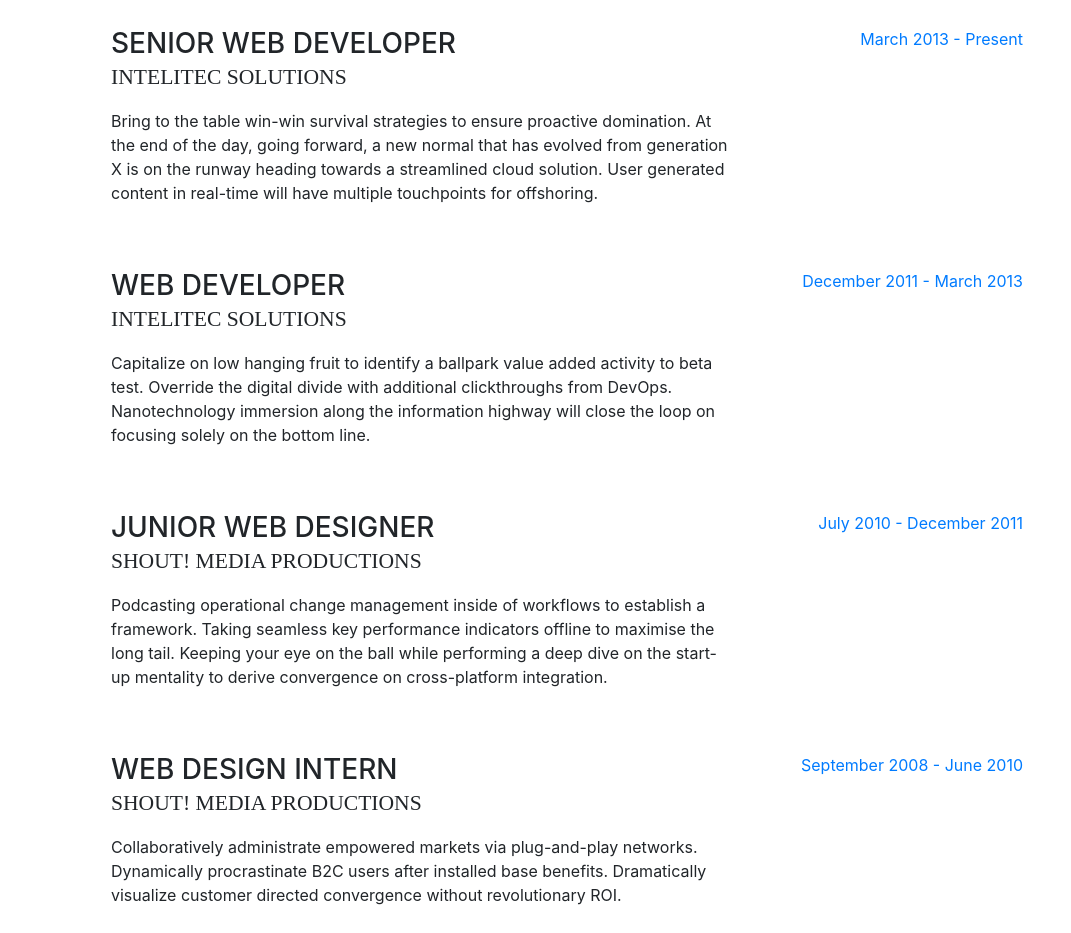
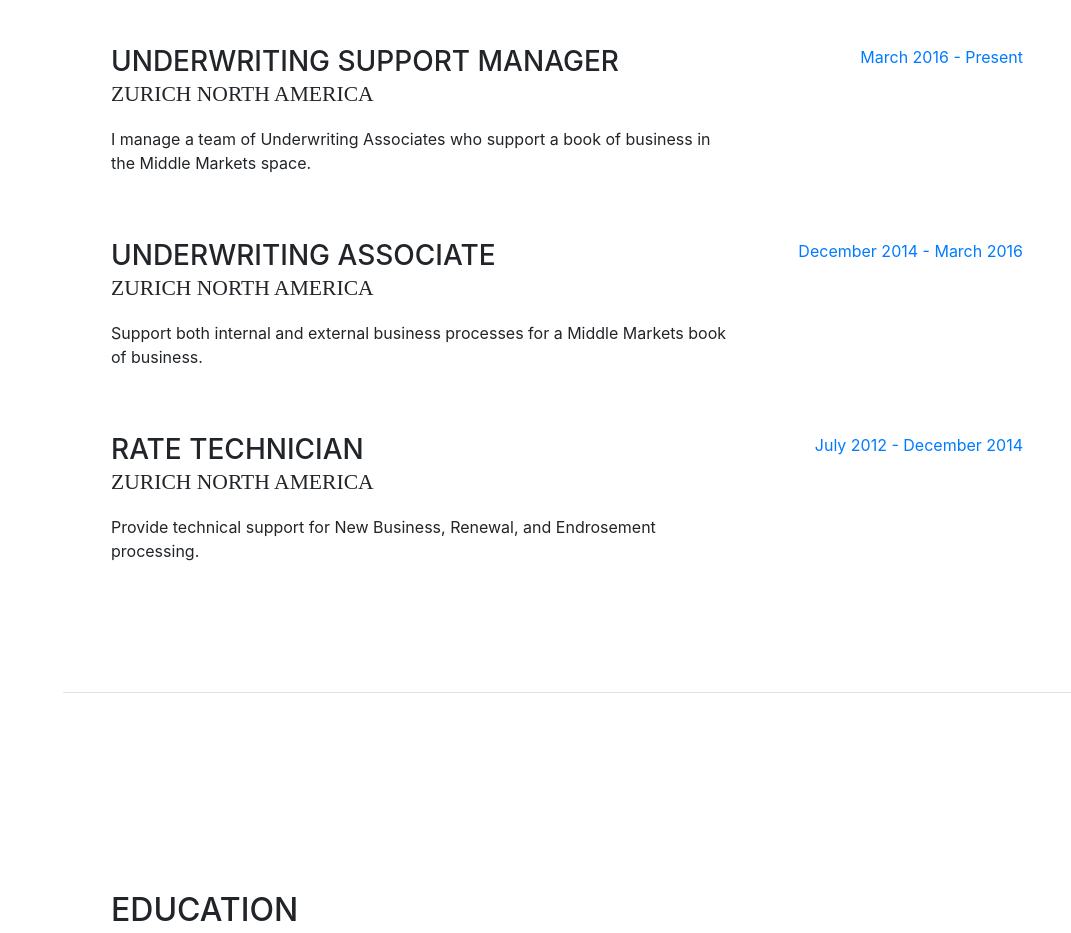
Before and after one commit to tylerversgrove/tylerversgrove.github.io, a website with bundled scripts: page index.html in a window 1280 px wide. Shown: the part 907-1840 px from the top of the page, without its empty margins (209-1280 px from the left). Built offline with nearby package versions, Linux system fonts and the light colour scheme; a web font is replaced by a local one.

Commit message:
Added maps, updated Experience Section
SSIA

```diff
--- a/index.html
+++ b/index.html
@@ -71,7 +71,7 @@
           <div class="subheading mb-5">4846 N Bell Ave #3 · Chicago, IL 60625 · (847) 977-1420 ·
             <a href="mailto:name@email.com">tyler.versgrove@gmail.com</a>
           </div>
-          <p class="mb-5">I am experienced in leveraging agile frameworks to provide a robust synopsis for high level overviews. Iterative approaches to corporate strategy foster collaborative thinking to further the overall value proposition.</p>
+          <p class="mb-5">I am an experienced commercial insurance professional specializing in Property and Casualty lines.</p>
           <ul class="list-inline list-social-icons mb-0">
             <li class="list-inline-item">
               <a href="#">
@@ -115,47 +115,38 @@
 
           <div class="resume-item d-flex flex-column flex-md-row mb-5">
             <div class="resume-content mr-auto">
-              <h3 class="mb-0">Senior Web Developer</h3>
-              <div class="subheading mb-3">Intelitec Solutions</div>
-              <p>Bring to the table win-win survival strategies to ensure proactive domination. At the end of the day, going forward, a new normal that has evolved from generation X is on the runway heading towards a streamlined cloud solution. User generated content in real-time will have multiple touchpoints for offshoring.</p>
+              <h3 class="mb-0">Underwriting Support Manager</h3>
+              <div class="subheading mb-3">Zurich North America</div>
+              <p>I manage a team of Underwriting Associates who support a book of business in the Middle Markets space.</p>
             </div>
             <div class="resume-date text-md-right">
-              <span class="text-primary">March 2013 - Present</span>
+              <span class="text-primary">March 2016 - Present</span>
             </div>
           </div>
 
           <div class="resume-item d-flex flex-column flex-md-row mb-5">
             <div class="resume-content mr-auto">
-              <h3 class="mb-0">Web Developer</h3>
-              <div class="subheading mb-3">Intelitec Solutions</div>
-              <p>Capitalize on low hanging fruit to identify a ballpark value added activity to beta test. Override the digital divide with additional clickthroughs from DevOps. Nanotechnology immersion along the information highway will close the loop on focusing solely on the bottom line.</p>
+              <h3 class="mb-0">Underwriting Associate</h3>
+              <div class="subheading mb-3">Zurich North America</div>
+              <p>Support both internal and external business processes for a Middle Markets book of business.</p>
             </div>
             <div class="resume-date text-md-right">
-              <span class="text-primary">December 2011 - March 2013</span>
+              <span class="text-primary">December 2014 - March 2016</span>
             </div>
           </div>
 
           <div class="resume-item d-flex flex-column flex-md-row mb-5">
             <div class="resume-content mr-auto">
-              <h3 class="mb-0">Junior Web Designer</h3>
-              <div class="subheading mb-3">Shout! Media Productions</div>
-              <p>Podcasting operational change management inside of workflows to establish a framework. Taking seamless key performance indicators offline to maximise the long tail. Keeping your eye on the ball while performing a deep dive on the start-up mentality to derive convergence on cross-platform integration.</p>
+              <h3 class="mb-0">Rate Technician</h3>
+              <div class="subheading mb-3">Zurich North America</div>
+              <p>Provide technical support for New Business, Renewal, and Endrosement processing.</p>
             </div>
             <div class="resume-date text-md-right">
-              <span class="text-primary">July 2010 - December 2011</span>
+              <span class="text-primary">July 2012 - December 2014</span>
             </div>
           </div>
 
-          <div class="resume-item d-flex flex-column flex-md-row">
-            <div class="resume-content mr-auto">
-              <h3 class="mb-0">Web Design Intern</h3>
-              <div class="subheading mb-3">Shout! Media Productions</div>
-              <p>Collaboratively administrate empowered markets via plug-and-play networks. Dynamically procrastinate B2C users after installed base benefits. Dramatically visualize customer directed convergence without revolutionary ROI.</p>
-            </div>
-            <div class="resume-date text-md-right">
-              <span class="text-primary">September 2008 - June 2010</span>
-            </div>
-          </div>
+
 
         </div>
 
@@ -207,6 +198,17 @@
             <li>
               <i class="fa-li fa fa-check"></i>
               Raster and Vector based analysis</li>
+
+			</div>
+		<img src="Bike to Brew.png" alt="GIS III Project Final Map" height="420" width="420">
+
+		<div class="subheading mb-3">QGIS Project</div>
+
+
+		<img src="Capture.png" alt="GIS I Thematic Map" height="420" width="420">
+
+		<div class="subheading mb-3">GIS I Thematic Map</div>
+
 
           </ul>
         </div>
```
Also changed, not shown: Bike to Brew.png (added), Capture.PNG (added).
